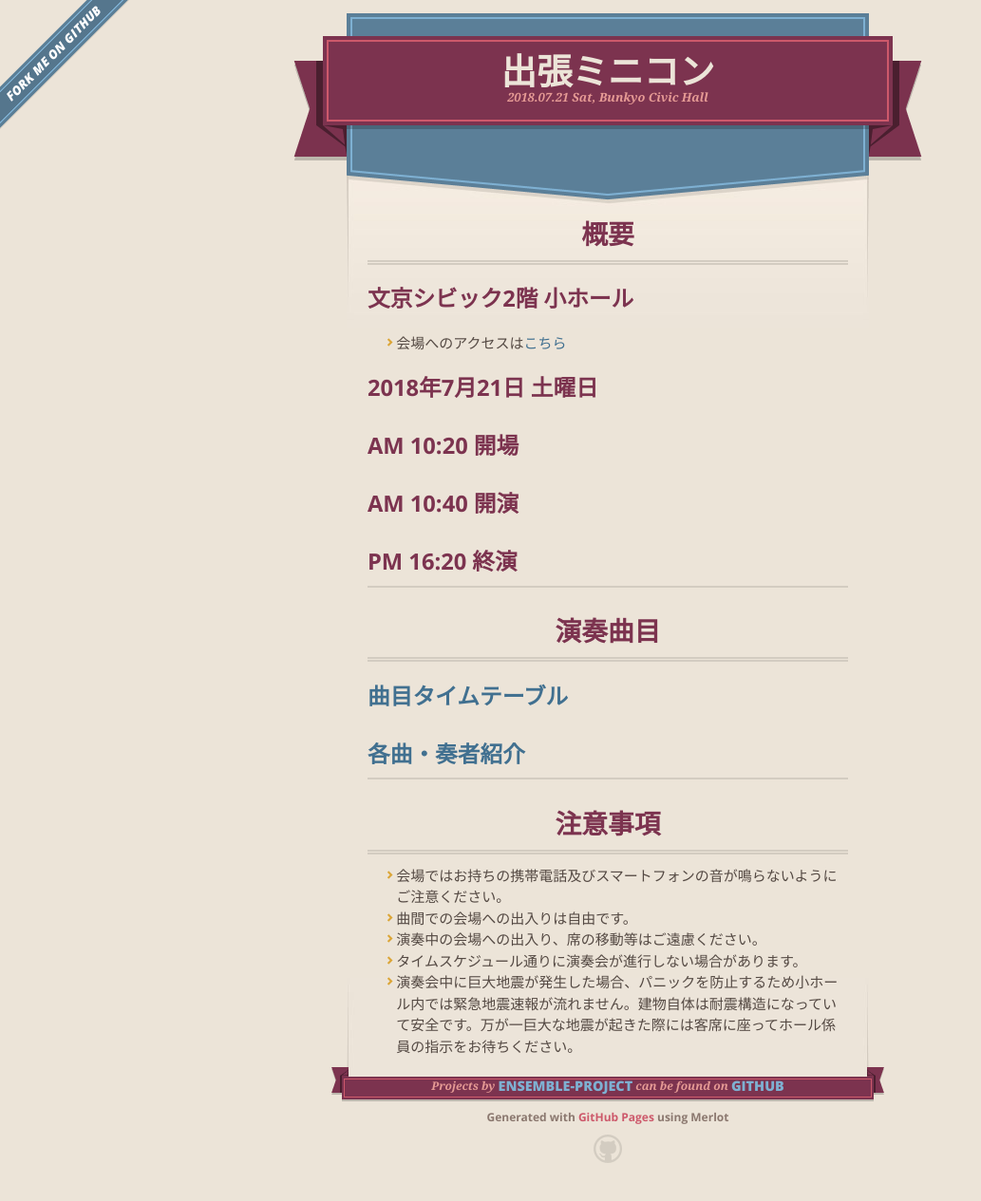
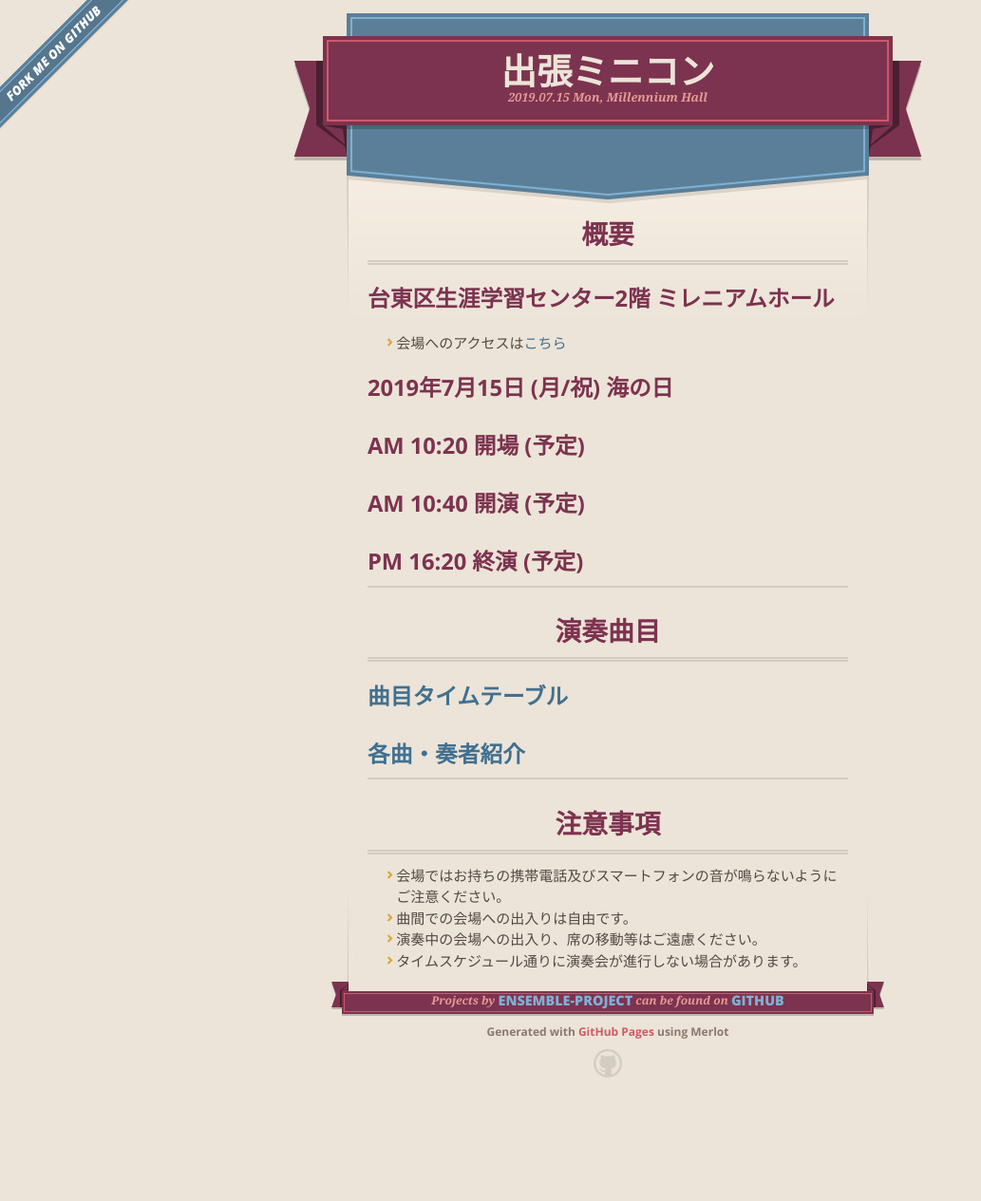
Before and after one commit to Ensemble-Project/Ensemble-Project.github.io, a Jekyll site: the page built from index.md, in a window 1280 px wide. Shown: the whole page at 95% size, without its empty margins (0-1033 px from the left). Built offline with Jekyll 4.4.1, drawn with Linux system fonts in a browser that asks for light colours; our own code applies the rules of GitHub Pages for plain Markdown files; after the commit the page ends 1175 px from its top, so only the background shows below that.

Commit message:
2018 -> 2019

```diff
--- a/_config.yml
+++ b/_config.yml
@@ -1,7 +1,7 @@
 title: 出張ミニコン
 email: ensemble2018project721@gmail.com
 url: "https://Ensemble-Project.github.io/"
-description: 2018.07.21 Sat, Bunkyo Civic Hall
+description: 2019.07.15 Mon, Millennium Hall
 theme:
 show_downloads: false
 google_analytics:
--- a/index.md
+++ b/index.md
@@ -1,12 +1,12 @@
 # 概要
 
-### 文京シビック2階 小ホール
-* 会場へのアクセスは[こちら](http://bunkyocivichall.jp/access)
+### 台東区生涯学習センター2階 ミレニアムホール
+* 会場へのアクセスは[こちら](http://www.city.taito.lg.jp/index/kurashi/gakushu/syougaigakusyuucente/annaizu.html)
 
-### 2018年7月21日 土曜日
-### AM 10:20 開場
-### AM 10:40 開演
-## PM 16:20 終演
+### 2019年7月15日 (月/祝) 海の日
+### AM 10:20 開場 (予定)
+### AM 10:40 開演 (予定)
+## PM 16:20 終演 (予定)
 
 
 # 演奏曲目
@@ -18,4 +18,3 @@
 * 曲間での会場への出入りは自由です。
 * 演奏中の会場への出入り、席の移動等はご遠慮ください。
 * タイムスケジュール通りに演奏会が進行しない場合があります。
-* 演奏会中に巨大地震が発生した場合、パニックを防止するため小ホール内では緊急地震速報が流れません。建物自体は耐震構造になっていて安全です。万が一巨大な地震が起きた際には客席に座ってホール係員の指示をお待ちください。
```
Also changed, not shown: 2018.md (added, +21 -0 lines), introduction_2018.md (renamed from introduction.md), timetable_2018.md (renamed from timetable.md).
